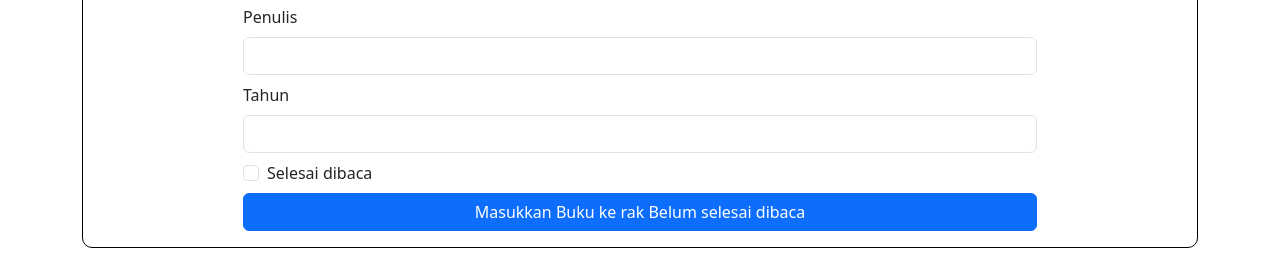
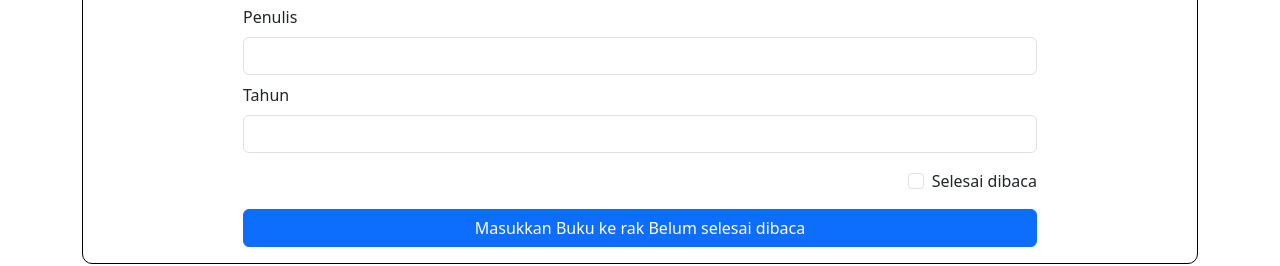
Before and after one commit to muhammadyamin1/bookshelf, a plain HTML site: page index.html in a window 1280 px wide. Shown: the part 272-538 px from the top of the page. Drawn offline with nearby package versions, Linux system fonts and the light colour scheme; some packages are replaced by stand-ins of ours; a script that the page names is missing.

Commit message:
Update Tampilan Form: Penyesuaian Margin Checkbox Agar Tidak Terlalu Rapat

```diff
--- a/index.html
+++ b/index.html
@@ -28,12 +28,12 @@
                     <label for="inputBookAuthor" class="form-label">Penulis</label>
                     <input id="inputBookAuthor" type="text" class="form-control" required>
                 </div>
-                <div class="mb-2">
+                <div class="mb-3">
                     <label for="inputBookYear" class="form-label">Tahun</label>
                     <input id="inputBookYear" type="number" class="form-control" required>
                 </div>
-                <div class="form-check mb-2">
-                    <input id="inputBookIsComplete" type="checkbox" class="form-check-input">
+                <div class="d-flex justify-content-end mb-3">
+                    <input id="inputBookIsComplete" type="checkbox" class="form-check-input me-2">
                     <label for="inputBookIsComplete" class="form-check-label">Selesai dibaca</label>
                 </div>
                 <button id="bookSubmit" type="submit" class="btn btn-primary w-100">Masukkan Buku ke rak <span>Belum selesai dibaca</span></button>
```
